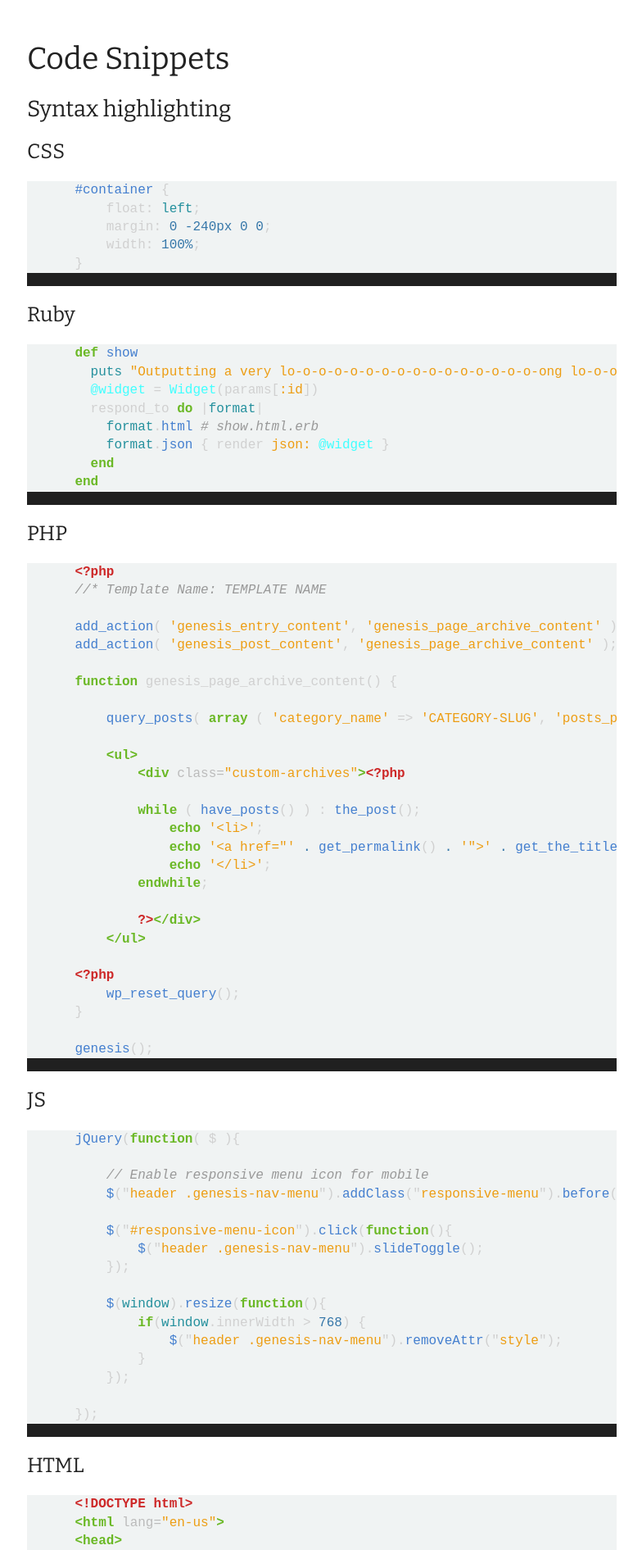
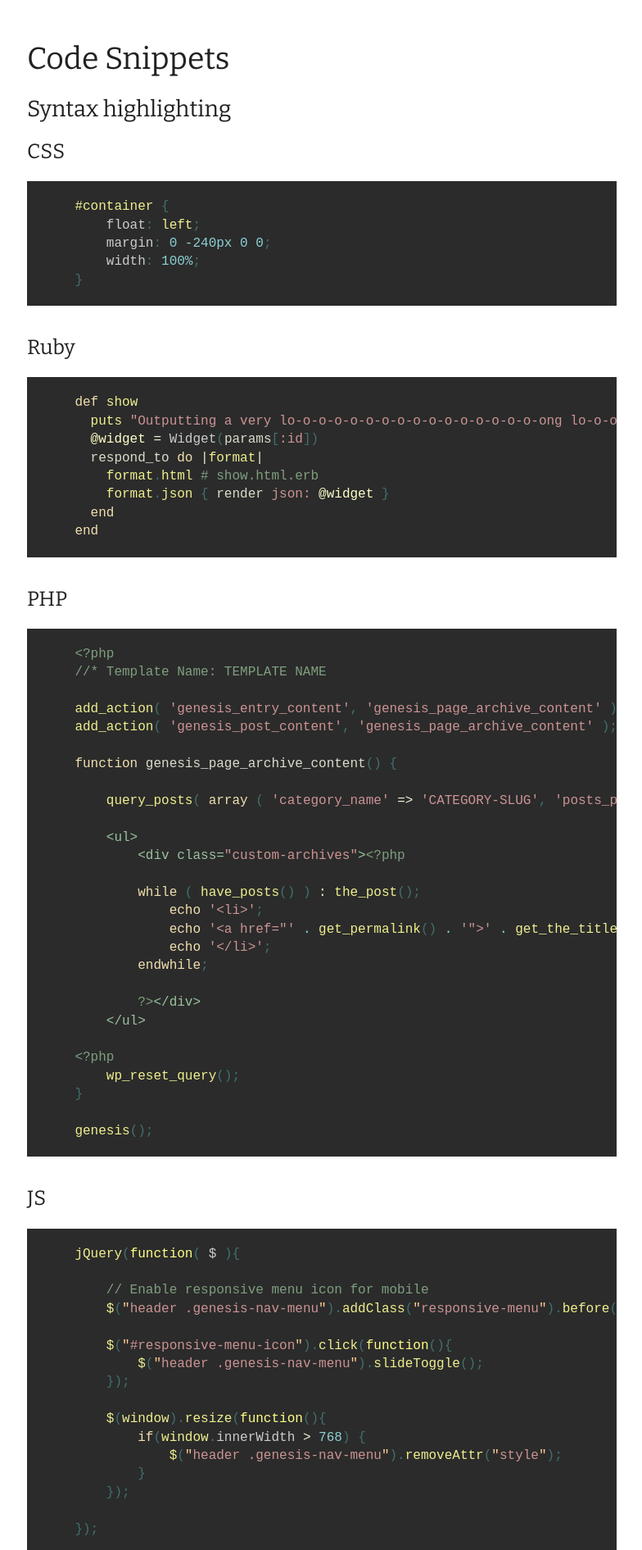
Before and after one commit to snowdj/bradonomics.github.io, a Jekyll site: the page built from _posts/2014-09-22-test-post.md, in a window 1280 px wide. Shown: the part 2443-4334 px from the top of the page at 82% size, without its empty margins (247-1031 px from the left). Built offline with Jekyll 4.4.1, drawn with Linux system fonts in a browser that asks for light colours; some web fonts are replaced.

Commit message:
Zenburn Syntax

```diff
--- a/css/style.css
+++ b/css/style.css
@@ -1010,12 +1010,12 @@
 pre {
   overflow: auto;
   display: block;
-  padding-left: 1rem;
+  padding: 1rem;
   font-size: .8rem;
   line-height: 1.4;
   word-wrap: normal;
-  background-color: #f0f3f3;
-}
+  color: #fdce93;
+  background-color: #2b2b2b;}
 pre code {
   padding: 0;
   font-size: 100%;
@@ -1031,76 +1031,77 @@
   font-size: inherit;
 }
 
-.highlight .hll { background-color: #404040 }
-.highlight  { background: #202020; color: #d0d0d0 }
-.highlight .c { color: #999999; font-style: italic } /* Comment */
-.highlight .err { color: #a61717; background-color: #e3d2d2 } /* Error */
-.highlight .g { color: #d0d0d0 } /* Generic */
-.highlight .k { color: #6ab825; font-weight: bold } /* Keyword */
-.highlight .l { color: #d0d0d0 } /* Literal */
-.highlight .n { color: #d0d0d0 } /* Name */
-.highlight .o { color: #d0d0d0 } /* Operator */
-.highlight .x { color: #d0d0d0 } /* Other */
-.highlight .p { color: #d0d0d0 } /* Punctuation */
-.highlight .cm { color: #999999; font-style: italic } /* Comment.Multiline */
-.highlight .cp { color: #cd2828; font-weight: bold } /* Comment.Preproc */
-.highlight .c1 { color: #999999; font-style: italic } /* Comment.Single */
-.highlight .cs { color: #e50808; font-weight: bold; background-color: #520000 } /* Comment.Special */
-.highlight .gd { color: #d22323 } /* Generic.Deleted */
-.highlight .ge { color: #d0d0d0; font-style: italic } /* Generic.Emph */
-.highlight .gr { color: #d22323 } /* Generic.Error */
-.highlight .gh { color: #ffffff; font-weight: bold } /* Generic.Heading */
-.highlight .gi { color: #589819 } /* Generic.Inserted */
-.highlight .go { color: #cccccc } /* Generic.Output */
-.highlight .gp { color: #aaaaaa } /* Generic.Prompt */
-.highlight .gs { color: #d0d0d0; font-weight: bold } /* Generic.Strong */
-.highlight .gu { color: #ffffff; text-decoration: underline } /* Generic.Subheading */
-.highlight .gt { color: #d22323 } /* Generic.Traceback */
-.highlight .kc { color: #6ab825; font-weight: bold } /* Keyword.Constant */
-.highlight .kd { color: #6ab825; font-weight: bold } /* Keyword.Declaration */
-.highlight .kn { color: #6ab825; font-weight: bold } /* Keyword.Namespace */
-.highlight .kp { color: #6ab825 } /* Keyword.Pseudo */
-.highlight .kr { color: #6ab825; font-weight: bold } /* Keyword.Reserved */
-.highlight .kt { color: #6ab825; font-weight: bold } /* Keyword.Type */
-.highlight .ld { color: #d0d0d0 } /* Literal.Date */
-.highlight .m { color: #3677a9 } /* Literal.Number */
-.highlight .s { color: #ed9d13 } /* Literal.String */
-.highlight .na { color: #bbbbbb } /* Name.Attribute */
-.highlight .nb { color: #24909d } /* Name.Builtin */
-.highlight .nc { color: #447fcf; text-decoration: underline } /* Name.Class */
-.highlight .no { color: #40ffff } /* Name.Constant */
-.highlight .nd { color: #ffa500 } /* Name.Decorator */
-.highlight .ni { color: #d0d0d0 } /* Name.Entity */
-.highlight .ne { color: #bbbbbb } /* Name.Exception */
-.highlight .nf { color: #447fcf } /* Name.Function */
-.highlight .nl { color: #d0d0d0 } /* Name.Label */
-.highlight .nn { color: #447fcf; text-decoration: underline } /* Name.Namespace */
-.highlight .nx { color: #d0d0d0 } /* Name.Other */
-.highlight .py { color: #d0d0d0 } /* Name.Property */
-.highlight .nt { color: #6ab825; font-weight: bold } /* Name.Tag */
-.highlight .nv { color: #40ffff } /* Name.Variable */
-.highlight .ow { color: #6ab825; font-weight: bold } /* Operator.Word */
-.highlight .w { color: #666666 } /* Text.Whitespace */
-.highlight .mf { color: #3677a9 } /* Literal.Number.Float */
-.highlight .mh { color: #3677a9 } /* Literal.Number.Hex */
-.highlight .mi { color: #3677a9 } /* Literal.Number.Integer */
-.highlight .mo { color: #3677a9 } /* Literal.Number.Oct */
-.highlight .sb { color: #ed9d13 } /* Literal.String.Backtick */
-.highlight .sc { color: #ed9d13 } /* Literal.String.Char */
-.highlight .sd { color: #ed9d13 } /* Literal.String.Doc */
-.highlight .s2 { color: #ed9d13 } /* Literal.String.Double */
-.highlight .se { color: #ed9d13 } /* Literal.String.Escape */
-.highlight .sh { color: #ed9d13 } /* Literal.String.Heredoc */
-.highlight .si { color: #ed9d13 } /* Literal.String.Interpol */
-.highlight .sx { color: #ffa500 } /* Literal.String.Other */
-.highlight .sr { color: #ed9d13 } /* Literal.String.Regex */
-.highlight .s1 { color: #ed9d13 } /* Literal.String.Single */
-.highlight .ss { color: #ed9d13 } /* Literal.String.Symbol */
-.highlight .bp { color: #24909d } /* Name.Builtin.Pseudo */
-.highlight .vc { color: #40ffff } /* Name.Variable.Class */
-.highlight .vg { color: #40ffff } /* Name.Variable.Global */
-.highlight .vi { color: #40ffff } /* Name.Variable.Instance */
-.highlight .il { color: #3677a9 } /* Literal.Number.Integer.Long */
+  .hll { background-color: #222222 }
+  .c { color: #7f9f7f } /* Comment */
+  .err { color: #e37170; background-color: #3d3535; } /* Error */
+  .g { color: #7f9f7f } /* Generic */
+  .k { color: #f0dfaf } /* Keyword */
+  .l { color: #cccccc } /* Literal, TODO */
+  .n { color: #dcdccc } /* Name */
+  .o { color: #f0efd0 } /* Operator */
+  .x { color: #cccccc } /* Other */
+  .p { color: #41706f } /* Punctuation */
+  .cm { color: #7f9f7f } /* Comment.Multiline */
+  .cp { color: #7f9f7f } /* Comment.Preproc */
+  .c1 { color: #7f9f7f } /* Comment.Single */
+  .cs { color: #cd0000; font-weight: bold } /* Comment.Special */
+  .gd { color: #cd0000 } /* Generic.Deleted */
+  .ge { color: #cccccc; font-style: italic } /* Generic.Emph */
+  .gr { color: #FF0000 } /* Generic.Error */
+  .gh { color: #dcdccc; font-weight: bold } /* Generic.Heading */
+  .gi { color: #00cd00 } /* Generic.Inserted */
+  .go { color: #808080 } /* Generic.Output */
+  .gp { color: #dcdccc; font-weight: bold } /* Generic.Prompt */
+  .gs { color: #cccccc; font-weight: bold } /* Generic.Strong */
+  .gu { color: #800080; font-weight: bold } /* Generic.Subheading */
+  .gt { color: #0040D0 } /* Generic.Traceback */
+  .kc { color: #dca3a3 } /* Keyword.Constant */
+  .kd { color: #ffff86 } /* Keyword.Declaration */
+  .kn { color: #dfaf8f; font-weight: bold; } /* Keyword.Namespace */
+  .kp { color: #cdcf99 } /* Keyword.Pseudo */
+  .kr { color: #cdcd00 } /* Keyword.Reserved */
+  .kt { color: #00cd00 } /* Keyword.Type */
+  .ld { color: #cc9393 } /* Literal.Date */
+  .m { color: #8cd0d3 } /* Literal.Number */
+  .s { color: #cc9393 } /* Literal.String */
+  .na { color: #9ac39f } /* Name.Attribute */
+  .nb { color: #efef8f } /* Name.Builtin */
+  .nc { color: #efef8f } /* Name.Class */
+  .no { color: #cccccc } /* Name.Constant */
+  .nd { color: #cccccc } /* Name.Decorator */
+  .ni { color: #c28182 } /* Name.Entity */
+  .ne { color: #c3bf9f; font-weight: bold } /* Name.Exception */
+  .nf { color: #efef8f } /* Name.Function */
+  .nl { color: #cccccc } /* Name.Label */
+  .nn { color: #8fbede } /* Name.Namespace */
+  .nx { color: #cccccc } /* Name.Other */
+  .py { color: #cccccc } /* Name.Property */
+  .nt { color: #9ac39f } /* Name.Tag */
+  .nv { color: #dcdccc } /* Name.Variable */
+  .ow { color: #f0efd0 } /* Operator.Word */
+  .w { color: #cccccc } /* Text.Whitespace */
+  .mf { color: #8cd0d3 } /* Literal.Number.Float */
+  .mh { color: #8cd0d3 } /* Literal.Number.Hex */
+  .mi { color: #8cd0d3 } /* Literal.Number.Integer */
+  .mo { color: #8cd0d3 } /* Literal.Number.Oct */
+  .sb { color: #cc9393 } /* Literal.String.Backtick */
+  .sc { color: #cc9393 } /* Literal.String.Char */
+  .sd { color: #cc9393 } /* Literal.String.Doc */
+  .s2 { color: #cc9393 } /* Literal.String.Double */
+  .se { color: #cc9393 } /* Literal.String.Escape */
+  .sh { color: #cc9393 } /* Literal.String.Heredoc */
+  .si { color: #cc9393 } /* Literal.String.Interpol */
+  .sx { color: #cc9393 } /* Literal.String.Other */
+  .sr { color: #cc9393 } /* Literal.String.Regex */
+  .s1 { color: #cc9393 } /* Literal.String.Single */
+  .ss { color: #cc9393 } /* Literal.String.Symbol */
+  .bp { color: #efef8f } /* Name.Builtin.Pseudo */
+  .vc { color: #efef8f } /* Name.Variable.Class */
+  .vg { color: #dcdccc } /* Name.Variable.Global */
+  .vi { color: #ffffc7 } /* Name.Variable.Instance */
+  .il { color: #8cd0d3 } /* Literal.Number.Integer.Long */
+
+
 
 /* Stuff I don't know where to put for now */
 
```
